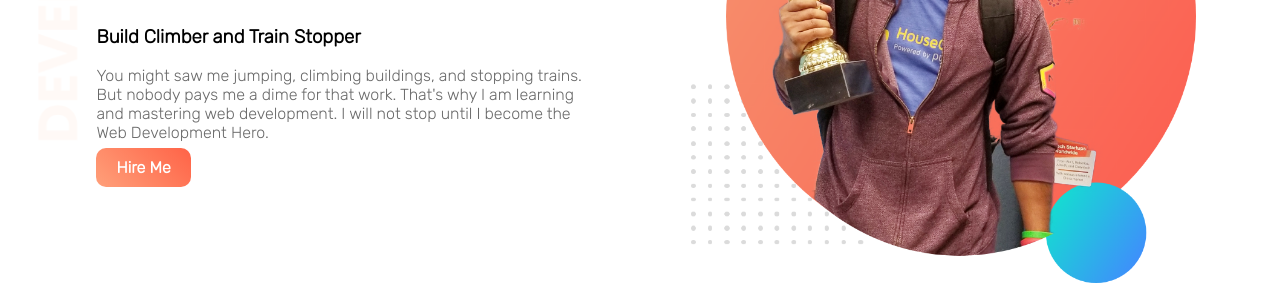
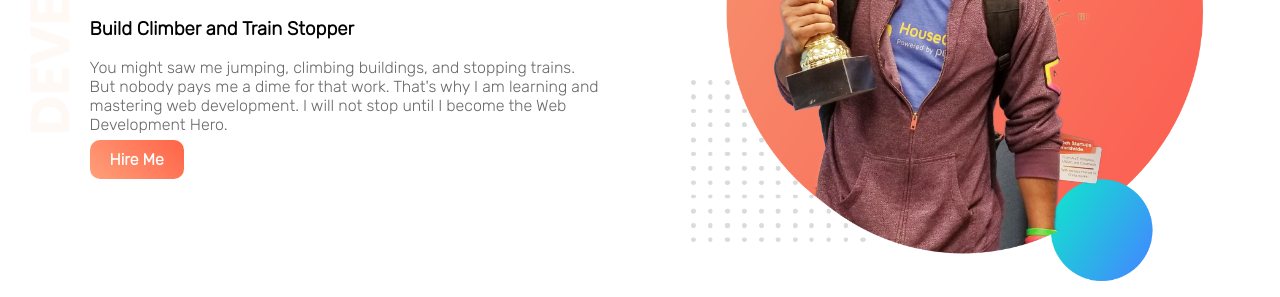
Before and after one commit to tuhin774/web-portfolio, a plain HTML site: page index.html in a window 1280 px wide. Shown: the part 227-524 px from the top of the page. Drawn offline with Linux system fonts and the light colour scheme; a web font is replaced by a local one.

Commit message:
finished

```diff
--- a/index.html
+++ b/index.html
@@ -12,6 +12,7 @@
         href="https://fonts.googleapis.com/css2?family=Averia+Serif+Libre:wght@300&family=Baloo+Tammudu+2&family=Rubik:wght@300&display=swap"
         rel="stylesheet">
     <link rel="stylesheet" href="style.css">
+    <link rel="shortcut icon" href="https://bangla2.programming-hero.com/wp-content/uploads/2020/06/Programming-Hero-fav-.png" type="image/x-icon">
 </head>
 
 <body>
--- a/style.css
+++ b/style.css
@@ -2,6 +2,7 @@ body{
     font-family: 'Averia Serif Libre', cursive;
 font-family: 'Baloo Tammudu 2', cursive;
 font-family: 'Rubik', sans-serif;
+margin: 0;
 
 }
 
@@ -19,6 +20,9 @@ p{
 }
 .name-highlight{
     color: orange;
+}
+section{
+    padding-bottom: 150px;
 }
 .half-width{
     width: 40%;
```
